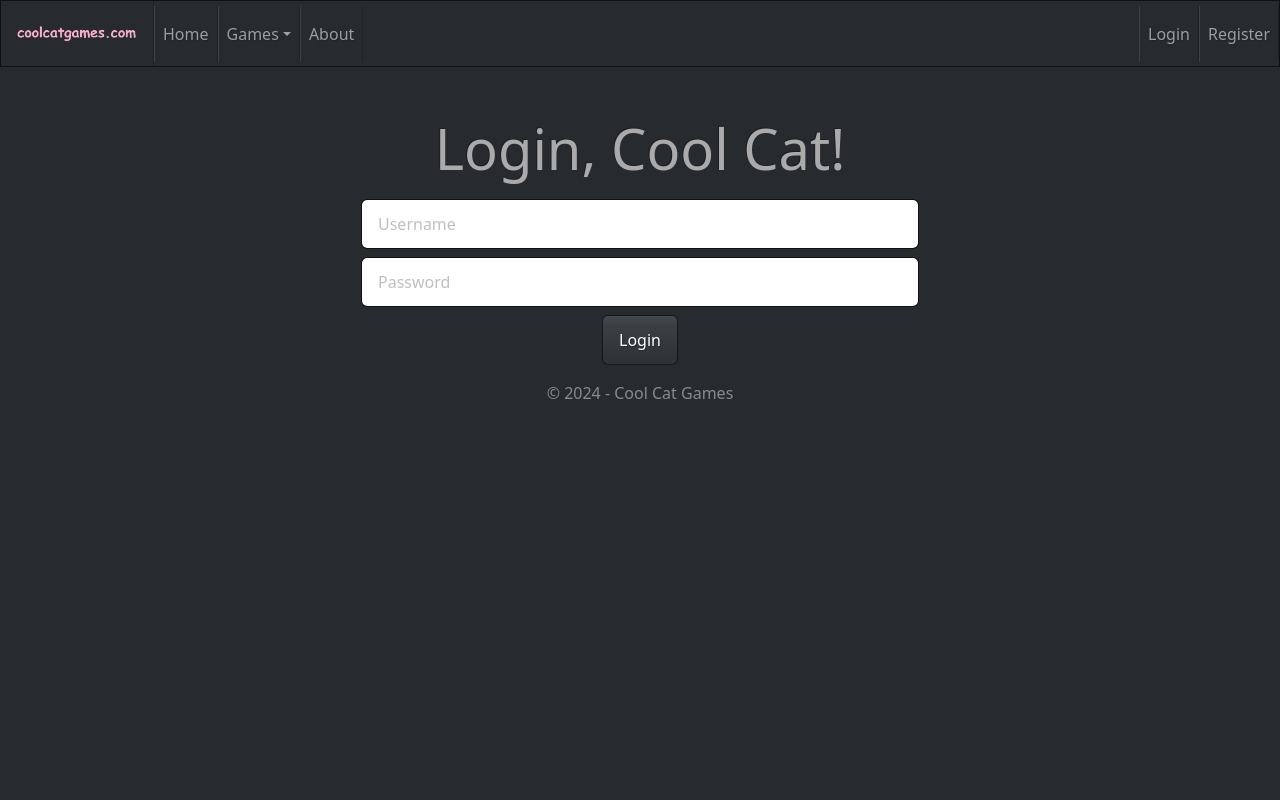
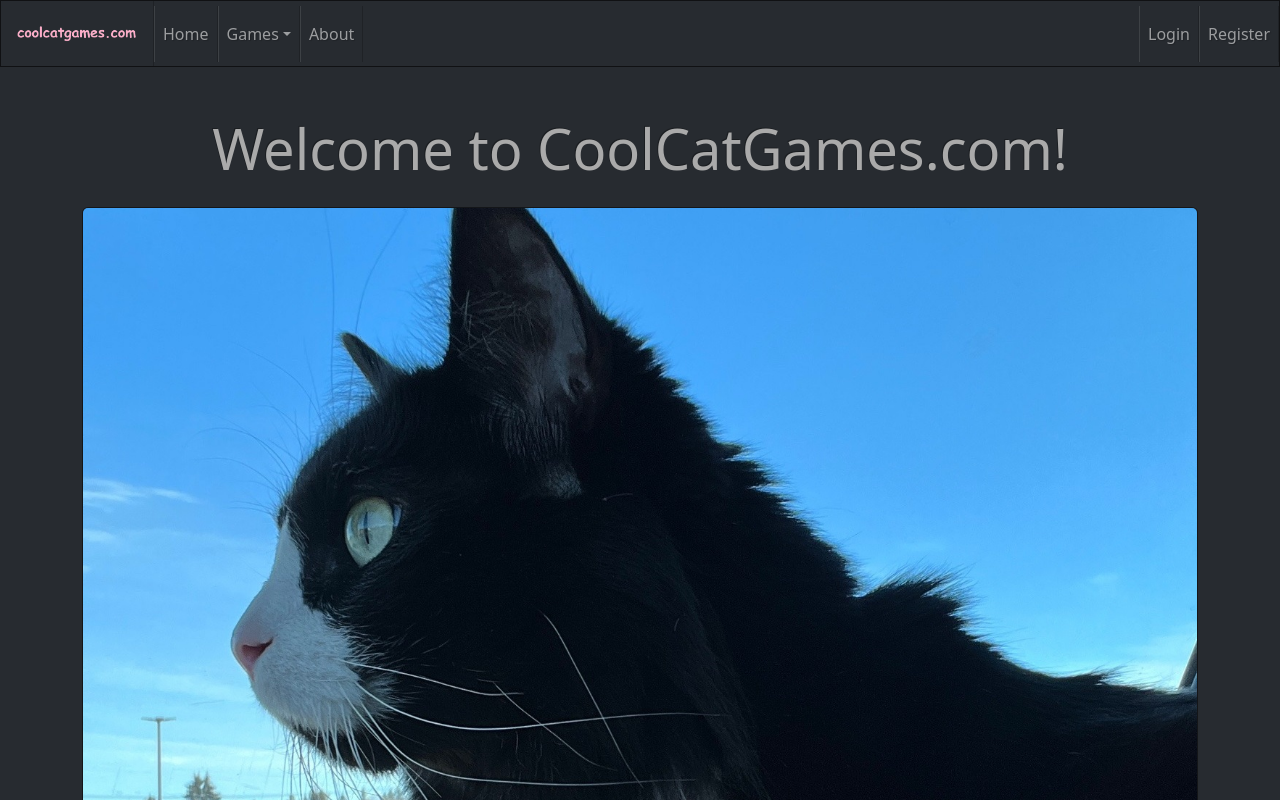
Before and after one commit to Syyren/Combined_CPRO2221_CPRO2501_Group_Repo, a React (Create React App) app in the folder frontend/: page / in a window 1280 px wide. Shown: the top 800 px of the page. Built offline with nearby package versions, Linux system fonts and the light colour scheme.

Commit message:
Changed base routing

```diff
--- a/frontend/package.json
+++ b/frontend/package.json
@@ -16,7 +16,7 @@
     "react-bootstrap": "^2.10.2",
     "react-dom": "^18.2.0",
     "react-router-dom": "^6.22.2",
-    "react-scripts": "^3.0.1",
+    "react-scripts": "^5.0.1",
     "web-vitals": "^2.1.4"
   },
   "scripts": {
--- a/frontend/src/App.js
+++ b/frontend/src/App.js
@@ -22,7 +22,7 @@ export default function App() {
     <div>
       <BrowserRouter>
         <Routes>
-          <Route index element={<Login />} />
+          <Route index element={<Home />} />
           <Route path="/home" element={<Home />} />{" "}
           {/* Setting a second home path for clean routing */}
           <Route path="/no-access" element={<NoAccess />} />
```
Also changed, not shown: 1 other file (tests, documents, lock files or other folders).
